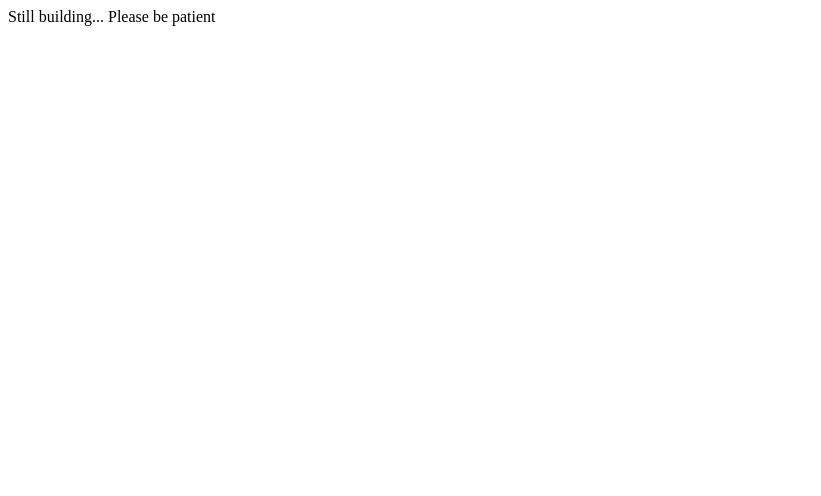
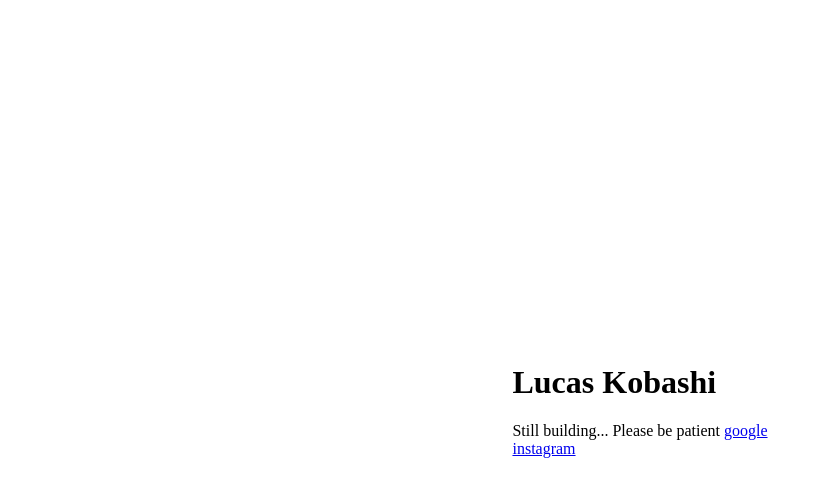
Before and after one commit to lucaskobashi/lucaskobashi.github.io, a plain HTML site: page index.html in a window 1280 px wide. Shown: the whole page, without its empty margins (0-821 px from the left). Drawn offline with Linux system fonts and the light colour scheme.

Commit message:
added links to linkedin and instagram

```diff
--- a/index.html
+++ b/index.html
@@ -1 +1,25 @@
+<!DOCTYPE html>
+<html lang="en">
+<head>
+    <title>Lucas Kobashi</title>
+
+    <style>
+        html {
+            align-items: center;
+            display: flex;
+            height: 100%;
+            justify-content: center;
+            margin: 0;
+        }
+    </style>
+
+</head>
+
+<body>
+
+<h1>Lucas Kobashi</h1>
 Still building... Please be patient
+<a href="https://linkedin.com/lucaskobashi">google</a><br>
+<a href="https://instagram.com/lucaskobashi">instagram</a>
+
+</body>
```
